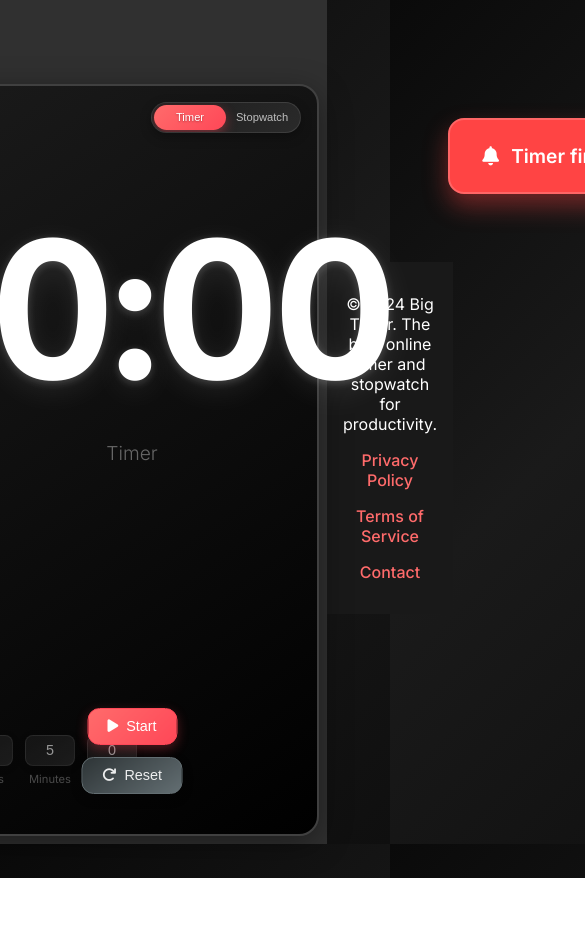
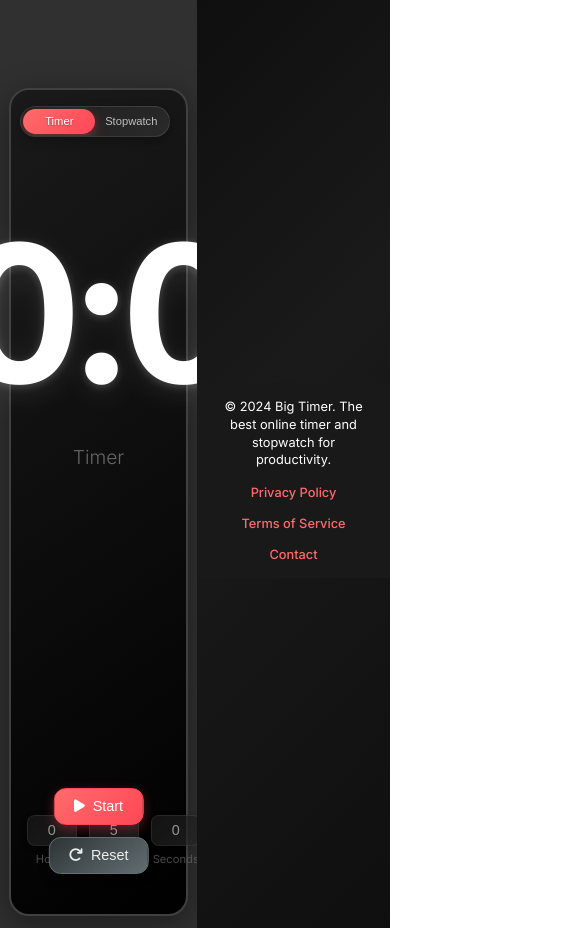
Before and after one commit to MADHAVBANSAL0831/BigTimer, a plain HTML site: page index.html in a window 390 px wide. Shown: the top 928 px of the page, 585 px wide, since content can reach past the window. Before the commit the page ends 878 px from the top, so only its background shows below. Drawn offline with Linux system fonts and the light colour scheme.

Commit message:
Fix layout alignment and responsive design issues

```diff
--- a/styles.css
+++ b/styles.css
@@ -21,13 +21,15 @@ body {
 .app-container {
     background: #303030;
     padding: 0.5rem;
-    width: 100vw;
-    height: 100vh;
+    width: 100%;
+    min-height: 100vh;
     position: relative;
     display: flex;
     flex-direction: column;
     align-items: center;
-    justify-content: center;
+    justify-content: flex-start;
+    box-sizing: border-box;
+    overflow-x: hidden;
 }
 
 .main-container {
@@ -35,11 +37,14 @@ body {
     border: 2px solid #404040;
     border-radius: 24px;
     padding: 2rem;
-    width: calc(100vw - 2rem);
-    height: calc(100vh - 2rem);
+    width: 90%;
+    max-width: 500px;
+    min-height: 400px;
     position: relative;
     box-shadow: 0 8px 32px rgba(0, 0, 0, 0.4);
     backdrop-filter: blur(10px);
+    box-sizing: border-box;
+    margin: 1rem 0;
 }
 
 @keyframes slideIn {
@@ -598,22 +603,31 @@ body {
 .footer {
     background: rgba(26, 26, 26, 0.95);
     color: white;
-    padding: 2rem 0;
+    padding: 1.5rem 0;
     margin-top: 2rem;
     text-align: center;
+    width: 100%;
+    box-sizing: border-box;
 }
 
 .footer-content {
     max-width: 800px;
     margin: 0 auto;
     padding: 0 1rem;
+    box-sizing: border-box;
+}
+
+.footer-content p {
+    margin: 0 0 1rem 0;
+    font-size: 0.9rem;
+    line-height: 1.4;
 }
 
 .footer-nav {
-    margin-top: 1rem;
+    margin-top: 0.5rem;
     display: flex;
     justify-content: center;
-    gap: 2rem;
+    gap: 1.5rem;
     flex-wrap: wrap;
 }
 
@@ -621,7 +635,9 @@ body {
     color: #ff6b6b;
     text-decoration: none;
     font-weight: 500;
+    font-size: 0.9rem;
     transition: color 0.3s ease;
+    white-space: nowrap;
 }
 
 .footer-nav a:hover {
@@ -631,12 +647,36 @@ body {
 
 /* Responsive Ad Adjustments */
 @media (max-width: 768px) {
+    .app-container {
+        padding: 0.25rem;
+    }
+
+    .main-container {
+        width: 95%;
+        padding: 1.5rem;
+        margin: 0.5rem 0;
+    }
+
     .ad-container {
         margin: 0.5rem 0;
         min-height: 60px;
     }
 
+    .footer {
+        padding: 1rem 0;
+    }
+
+    .footer-content p {
+        font-size: 0.8rem;
+    }
+
     .footer-nav {
         gap: 1rem;
+        flex-direction: column;
+        align-items: center;
+    }
+
+    .footer-nav a {
+        font-size: 0.8rem;
     }
 }
```
